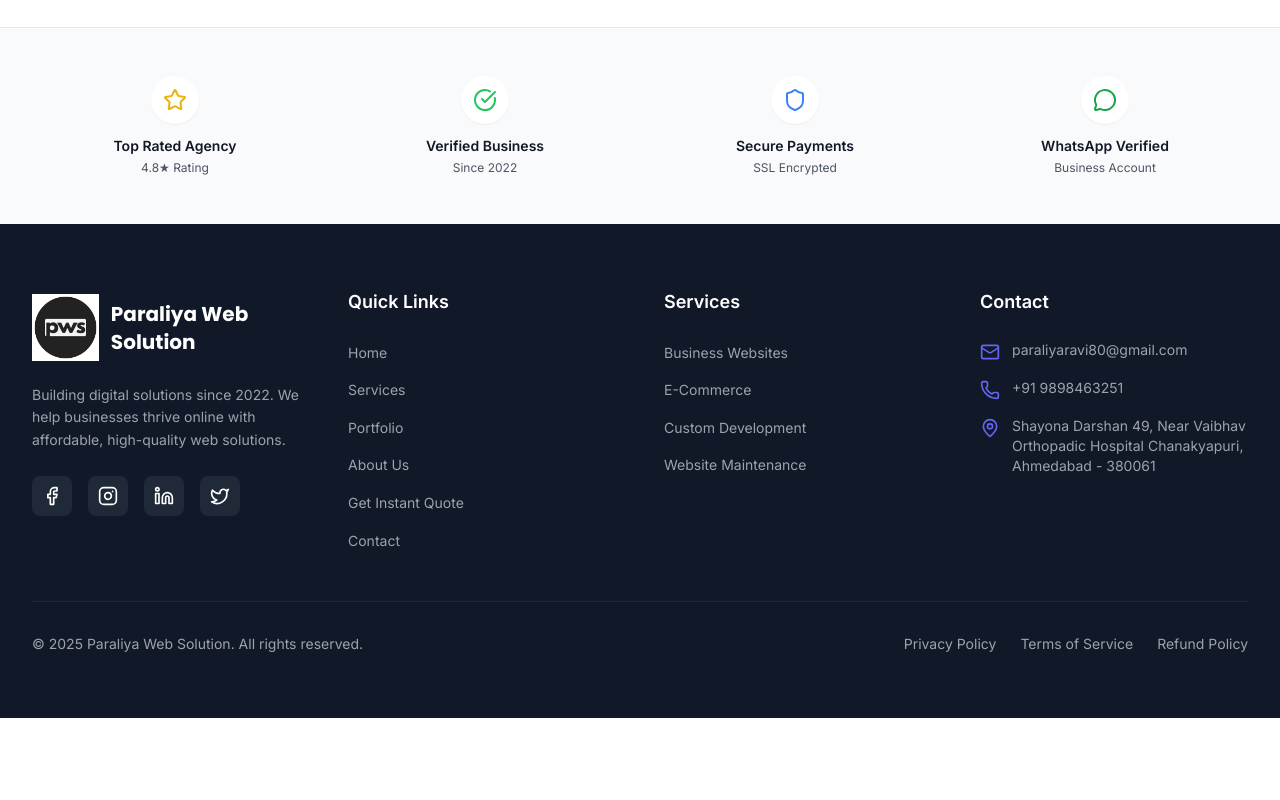
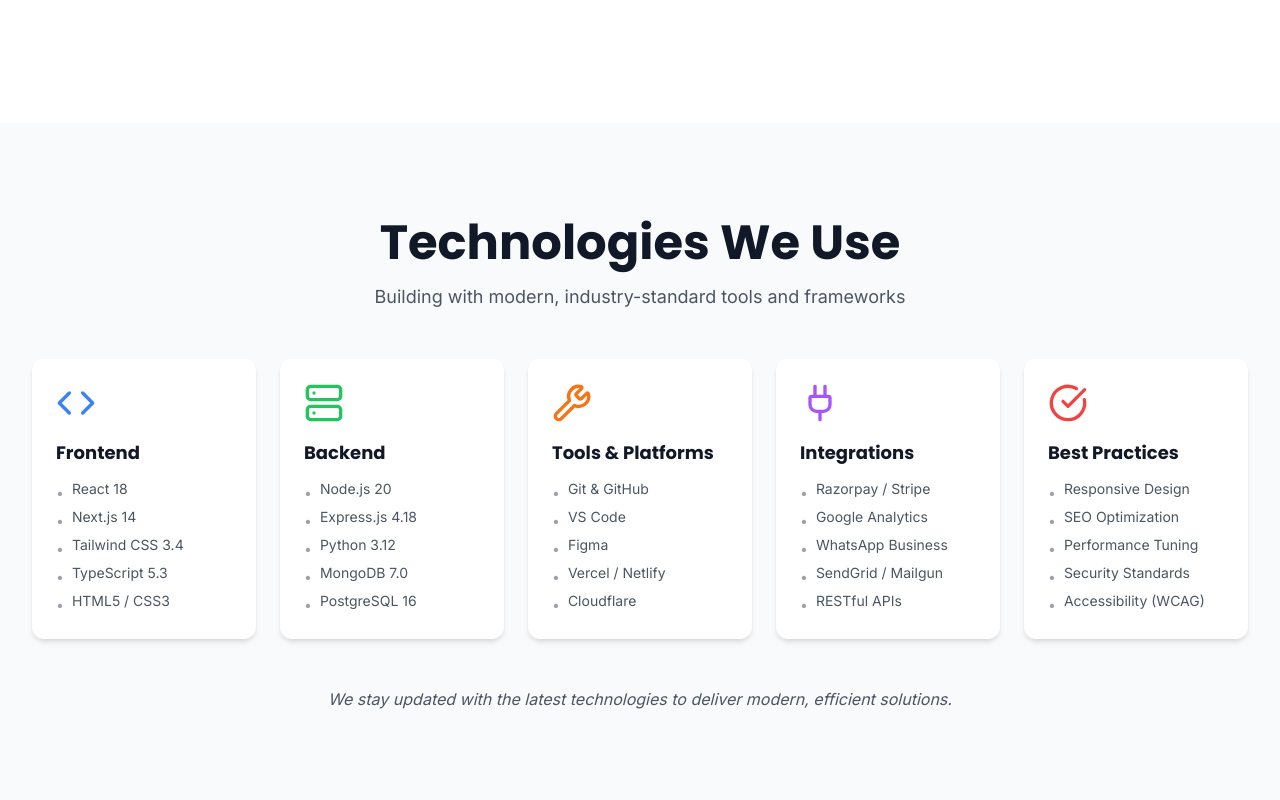
Before and after one commit to RaviparaliyaRP/paraliyawebsolution, a Next.js app: page /about in a window 1280 px wide. Shown: the part 5760-6560 px from the top of the page. Before the commit the page ends 6478 px from the top, so only its background shows below. Built offline with nearby package versions, Linux system fonts and the light colour scheme.

Commit message:
Add Technology Stack section to About page

```diff
--- a/src/components/sections/AboutContent.tsx
+++ b/src/components/sections/AboutContent.tsx
@@ -6,6 +6,7 @@
 import Card from '@/components/ui/Card';
 import CredentialsSection from '@/components/sections/CredentialsSection';
 import ComparisonSection from '@/components/sections/ComparisonSection';
+import TechnologyStack from '@/components/sections/TechnologyStack';
 
 const AboutContent = () => {
   const reasons = [
@@ -270,6 +271,9 @@
           </div>
         </div>
       </section>
+
+      {/* Technology Stack Section */}
+      <TechnologyStack />
     </div>
   );
 };
--- /dev/null
+++ b/src/components/sections/TechnologyStack.tsx
@@ -0,0 +1,150 @@
+'use client';
+
+import { motion } from 'framer-motion';
+import { Code, Server, Wrench, Plug, CheckCircle } from 'lucide-react';
+import Card from '@/components/ui/Card';
+
+const TechnologyStack = () => {
+  const categories = [
+    {
+      icon: Code,
+      iconColor: 'text-blue-500',
+      name: 'Frontend',
+      technologies: [
+        'React 18',
+        'Next.js 14',
+        'Tailwind CSS 3.4',
+        'TypeScript 5.3',
+        'HTML5 / CSS3',
+      ],
+    },
+    {
+      icon: Server,
+      iconColor: 'text-green-500',
+      name: 'Backend',
+      technologies: [
+        'Node.js 20',
+        'Express.js 4.18',
+        'Python 3.12',
+        'MongoDB 7.0',
+        'PostgreSQL 16',
+      ],
+    },
+    {
+      icon: Wrench,
+      iconColor: 'text-orange-500',
+      name: 'Tools & Platforms',
+      technologies: [
+        'Git & GitHub',
+        'VS Code',
+        'Figma',
+        'Vercel / Netlify',
+        'Cloudflare',
+      ],
+    },
+    {
+      icon: Plug,
+      iconColor: 'text-purple-500',
+      name: 'Integrations',
+      technologies: [
+        'Razorpay / Stripe',
+        'Google Analytics',
+        'WhatsApp Business',
+        'SendGrid / Mailgun',
+        'RESTful APIs',
+      ],
+    },
+    {
+      icon: CheckCircle,
+      iconColor: 'text-red-500',
+      name: 'Best Practices',
+      technologies: [
+        'Responsive Design',
+        'SEO Optimization',
+        'Performance Tuning',
+        'Security Standards',
+        'Accessibility (WCAG)',
+      ],
+    },
+  ];
+
+  return (
+    <section className="py-16 lg:py-24 bg-gray-50">
+      <div className="max-w-7xl mx-auto px-4 sm:px-6 lg:px-8">
+        {/* Section Header */}
+        <motion.div
+          initial={{ opacity: 0, y: 20 }}
+          whileInView={{ opacity: 1, y: 0 }}
+          transition={{ duration: 0.6 }}
+          viewport={{ once: true }}
+          className="text-center mb-12"
+        >
+          <h2 className="text-3xl sm:text-4xl lg:text-5xl font-display font-bold text-gray-900 mb-4">
+            Technologies We Use
+          </h2>
+          <p className="text-lg text-gray-600 max-w-2xl mx-auto">
+            Building with modern, industry-standard tools and frameworks
+          </p>
+        </motion.div>
+
+        {/* Technology Grid */}
+        <div className="grid grid-cols-2 md:grid-cols-3 lg:grid-cols-5 gap-6">
+          {categories.map((category, index) => {
+            const Icon = category.icon;
+            return (
+              <motion.div
+                key={category.name}
+                initial={{ opacity: 0, y: 20 }}
+                whileInView={{ opacity: 1, y: 0 }}
+                transition={{ duration: 0.6, delay: index * 0.1 }}
+                viewport={{ once: true }}
+              >
+                <Card
+                  variant="elevated"
+                  hover
+                  className="h-full p-4 md:p-6 bg-white rounded-lg shadow-md hover:shadow-lg transition-all duration-300"
+                >
+                  {/* Icon */}
+                  <Icon className={`w-8 h-8 md:w-10 md:h-10 ${category.iconColor} mb-4`} />
+
+                  {/* Category Name */}
+                  <h3 className="font-display font-bold text-gray-900 text-base md:text-lg mb-3">
+                    {category.name}
+                  </h3>
+
+                  {/* Technologies List */}
+                  <ul className="space-y-1">
+                    {category.technologies.map((tech) => (
+                      <li
+                        key={tech}
+                        className="text-xs md:text-sm text-gray-600 leading-relaxed flex items-start"
+                      >
+                        <span className="text-gray-400 mr-2 mt-1">•</span>
+                        <span>{tech}</span>
+                      </li>
+                    ))}
+                  </ul>
+                </Card>
+              </motion.div>
+            );
+          })}
+        </div>
+
+        {/* Bottom Note */}
+        <motion.div
+          initial={{ opacity: 0 }}
+          whileInView={{ opacity: 1 }}
+          transition={{ duration: 0.6, delay: 0.5 }}
+          viewport={{ once: true }}
+          className="text-center mt-8 md:mt-12"
+        >
+          <p className="text-sm md:text-base text-gray-600 italic">
+            We stay updated with the latest technologies to deliver modern, efficient solutions.
+          </p>
+        </motion.div>
+      </div>
+    </section>
+  );
+};
+
+export default TechnologyStack;
```
